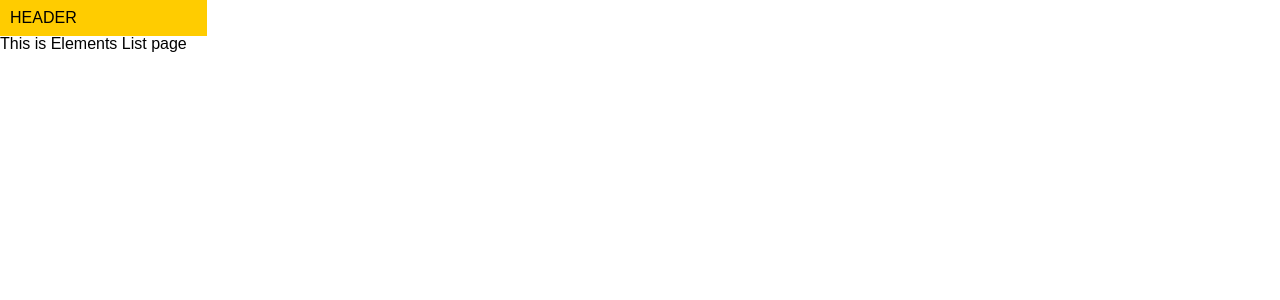
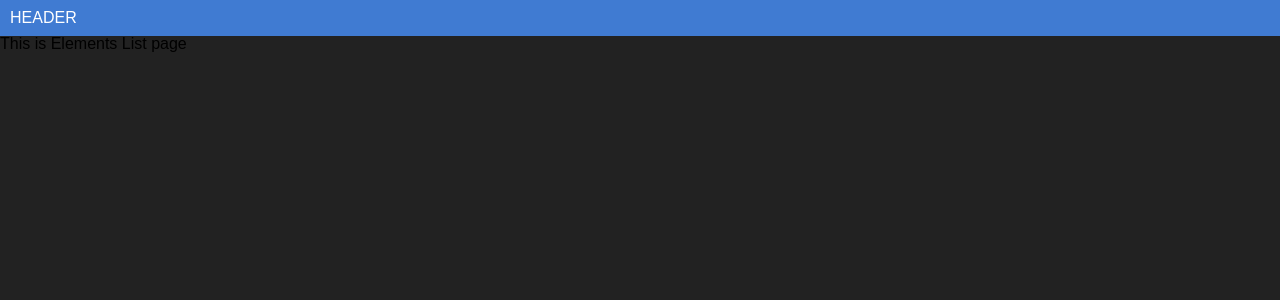
Before and after one commit to manoj-nama/tool-bff-builder, a React (Create React App) app: page /elements in a window 1280 px wide. Shown: the top 300 px of the page. Built offline with nearby package versions, Linux system fonts and the light colour scheme.

Commit message:
Adding node-sass and basic styles

```diff
--- a/package.json
+++ b/package.json
@@ -7,6 +7,7 @@
     "@testing-library/react": "^9.3.2",
     "@testing-library/user-event": "^7.1.2",
     "classnames": "^2.2.6",
+    "node-sass": "^4.14.1",
     "react": "^16.13.1",
     "react-dom": "^16.13.1",
     "react-redux": "^7.2.0",
--- a/src/app/Main.js
+++ b/src/app/Main.js
@@ -11,6 +11,7 @@ import {
   Header,
 } from './components';
 
+import './reset.scss';
 import './main.scss';
 
 const MainApp = () => {
--- a/src/app/components/Header/header.scss
+++ b/src/app/components/Header/header.module.scss
@@ -3,5 +3,6 @@
   flex: 1;
   width: 100%;
   padding: 10px;
-  background-color: #fc0;
+  background-color: #407bd2;
+  color: #fff;
 }
--- a/src/app/components/Header/index.js
+++ b/src/app/components/Header/index.js
@@ -1,9 +1,9 @@
 import React from 'react';
-import styles from './header.scss';
+import styles from './header.module.scss';
 
 const Header = () => {
   return (
-    <div className="header">
+    <div className={styles.header}>
       <h1>HEADER</h1>
     </div>
   )
--- a/src/app/main.scss
+++ b/src/app/main.scss
@@ -1,49 +1,3 @@
-html, body, div, span, applet, object, iframe,
-h1, h2, h3, h4, h5, h6, p, blockquote, pre,
-a, abbr, acronym, address, big, cite, code,
-del, dfn, em, img, ins, kbd, q, s, samp,
-small, strike, strong, sub, sup, tt, var,
-b, u, i, center,
-dl, dt, dd, ol, ul, li,
-fieldset, form, label, legend,
-table, caption, tbody, tfoot, thead, tr, th, td,
-article, aside, canvas, details, embed,
-figure, figcaption, footer, header, hgroup,
-menu, nav, output, ruby, section, summary,
-time, mark, audio, video {
-  margin: 0;
-  padding: 0;
-  border: 0;
-  font-size: 100%;
-  font: inherit;
-  vertical-align: baseline;
-  font-family: sans-serif;
+body {
+  background-color: #222;
 }
-/* HTML5 display-role reset for older browsers */
-article, aside, details, figcaption, figure,
-footer, header, hgroup, menu, nav, section {
-  display: block;
-}
-body {
-  line-height: 1;
-  display: flex;
-}
-ol, ul {
-  list-style: none;
-}
-blockquote, q {
-  quotes: none;
-}
-blockquote:before, blockquote:after,
-q:before, q:after {
-  content: '';
-  content: none;
-}
-table {
-  border-collapse: collapse;
-  border-spacing: 0;
-}
-
-p, h1, h2, h3, h4, h5, h6 {
-  margin: 0;
-}
--- /dev/null
+++ b/src/app/reset.scss
@@ -0,0 +1,55 @@
+html, body, div, span, applet, object, iframe,
+h1, h2, h3, h4, h5, h6, p, blockquote, pre,
+a, abbr, acronym, address, big, cite, code,
+del, dfn, em, img, ins, kbd, q, s, samp,
+small, strike, strong, sub, sup, tt, var,
+b, u, i, center,
+dl, dt, dd, ol, ul, li,
+fieldset, form, label, legend,
+table, caption, tbody, tfoot, thead, tr, th, td,
+article, aside, canvas, details, embed,
+figure, figcaption, footer, header, hgroup,
+menu, nav, output, ruby, section, summary,
+time, mark, audio, video {
+  margin: 0;
+  padding: 0;
+  border: 0;
+  font-size: 100%;
+  font: inherit;
+  vertical-align: baseline;
+  font-family: sans-serif;
+  box-sizing: border-box;
+}
+/* HTML5 display-role reset for older browsers */
+article, aside, details, figcaption, figure,
+footer, header, hgroup, menu, nav, section {
+  display: block;
+}
+body {
+  line-height: 1;
+  display: flex;
+}
+ol, ul {
+  list-style: none;
+}
+blockquote, q {
+  quotes: none;
+}
+blockquote:before, blockquote:after,
+q:before, q:after {
+  content: '';
+  content: none;
+}
+table {
+  border-collapse: collapse;
+  border-spacing: 0;
+}
+
+p, h1, h2, h3, h4, h5, h6 {
+  margin: 0;
+}
+div#root {
+  display: flex;
+  flex-direction: column;
+  flex: 1;
+}
```
Also changed, not shown: 2 other files (tests, documents, lock files or other folders).
